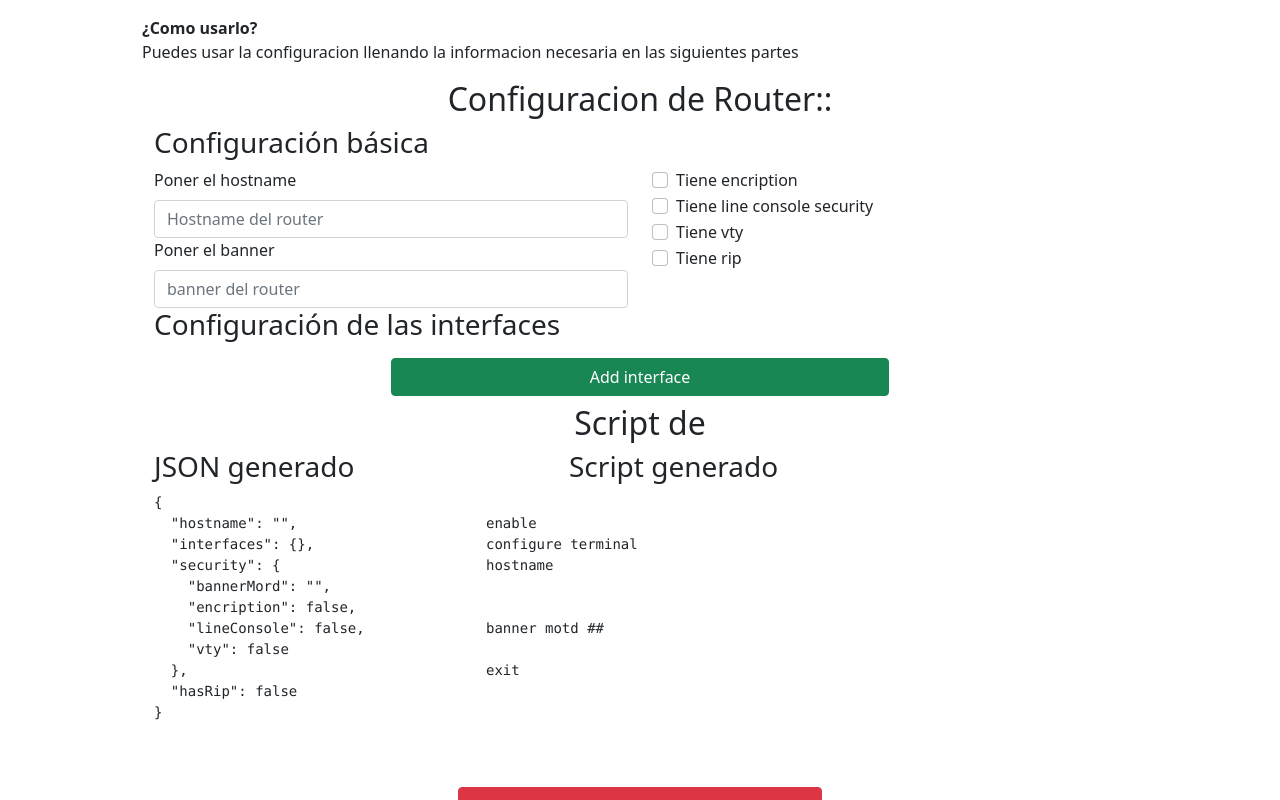
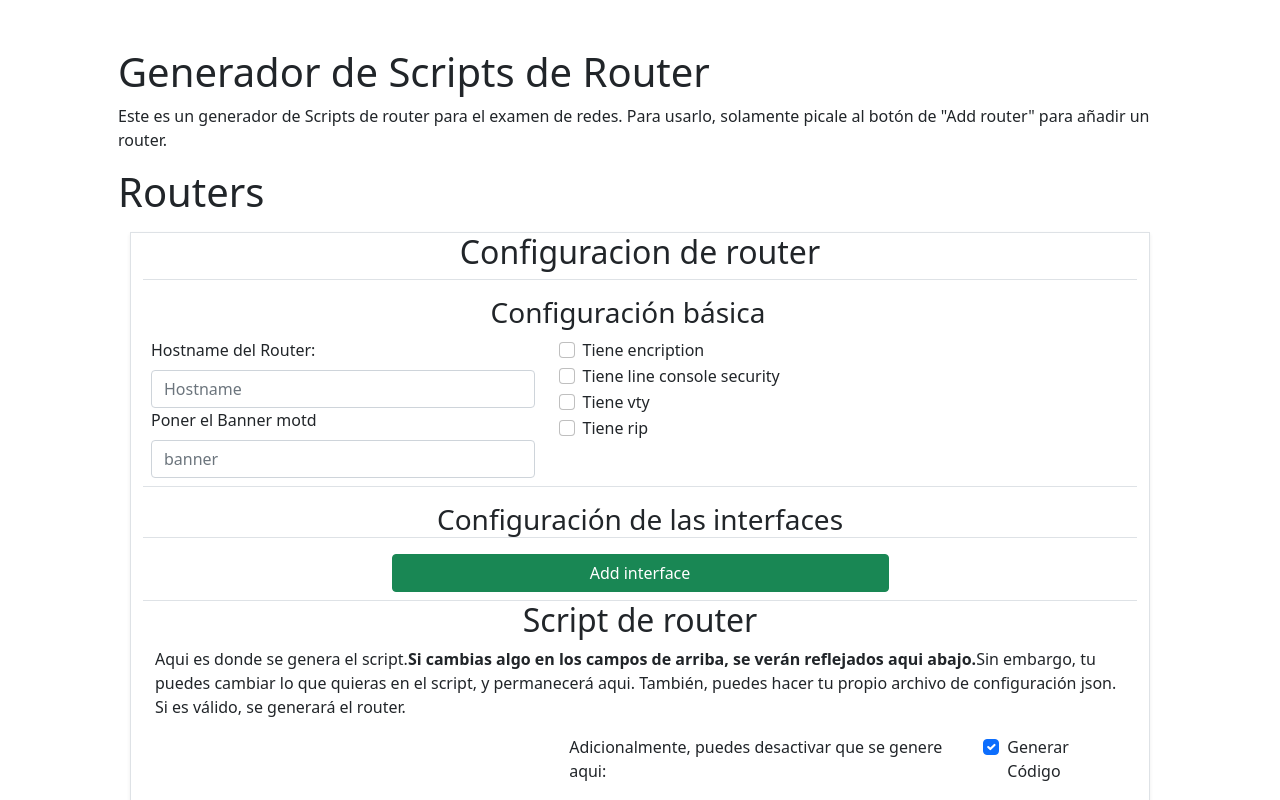
Before and after one commit to G00Z-G00Z/generador-scripts-redes, a React (Create React App) app: page / in a window 1280 px wide. Both pictures are taken after a click on the button "Add Router". Shown: the top 800 px of the page. Built offline with nearby package versions, Linux system fonts and the light colour scheme.

Commit message:
Finished with delighters

```diff
--- a/src/components/BasicRouterConfig.tsx
+++ b/src/components/BasicRouterConfig.tsx
@@ -10,17 +10,17 @@ export const BasicRouterConfig = () => {
 	const { bannerMord, encription, lineConsole, vty } = security;
 
 	return (
-		<>
-			<h3>Configuración básica</h3>
-			<div className="col col-6">
+		<div className="row p-2">
+			<h3 className="text-center mt-2">Configuración básica</h3>
+			<div className="col col-5">
 				<label htmlFor="hostname" className="form-label">
-					Poner el hostname
+					Hostname del Router:
 				</label>
 				<input
 					type="text"
 					className="form-control"
 					name="hostname"
-					placeholder="Hostname del router"
+					placeholder="Hostname"
 					value={hostname}
 					onChange={(e) => {
 						dispatch({
@@ -30,13 +30,13 @@ export const BasicRouterConfig = () => {
 					}}
 				/>
 				<label htmlFor="banner" className="form-label">
-					Poner el banner
+					Poner el Banner motd
 				</label>
 				<input
 					type="text"
 					className="form-control"
 					name="banner"
-					placeholder="banner del router"
+					placeholder="banner"
 					value={bannerMord}
 					onChange={(e) => {
 						dispatch({
@@ -94,6 +94,6 @@ export const BasicRouterConfig = () => {
 					}}
 				/>
 			</div>
-		</>
+		</div>
 	);
 };
--- a/src/components/GenratedScript.tsx
+++ b/src/components/GenratedScript.tsx
@@ -1,33 +1,105 @@
 import React, { useContext, useEffect, useRef, useState } from "react";
 import { RouterConfigContext } from "../context/ReactConfigContext";
+import { useToggle } from "../hooks/useToggle";
+import { RouterItemConfigurable } from "../reducers/RouterConfigReducer";
 import { router2script } from "../utils/router2script";
+import { CheckBoxes } from "./CheckBoxes";
+import { RouterInterface, Router } from "../types/redes-types";
 
 export const GenratedScript = () => {
-	const { routerConfig } = useContext(RouterConfigContext);
+	const { routerConfig, dispatch } = useContext(RouterConfigContext);
 
 	const [textJson, setTextJson] = useState("");
-	const [textScript, setTextScript] = useState("Todavía nada");
+	const [textScript, setTextScript] = useState("");
 	const timeId = useRef<NodeJS.Timeout | null>(null);
+	const [rowNumber, setRowNumber] = useState(20);
+	const [shouldReload, toggleReload] = useToggle(true);
 
 	useEffect(() => {
 		timeId.current && clearTimeout(timeId.current);
-
+		if (!shouldReload) return;
 		timeId.current = setTimeout(() => {
 			setTextJson(JSON.stringify(routerConfig, null, 2));
 			setTextScript(router2script(routerConfig));
+			setRowNumber(
+				Math.max(
+					10,
+					textJson.split(/\r\n|\r|\n/).length,
+					textScript.split(/\r\n|\r|\n/).length
+				) + 4
+			);
 		}, 1000);
-	}, [routerConfig]);
+	}, [routerConfig, shouldReload]);
 
 	return (
-		<p className="container mt-2">
-			<h2 className="text-center">Script de {routerConfig.hostname || ""}</h2>
+		<p className="container mt-2 border-top">
+			<h2 className="text-center">
+				Script de {routerConfig.hostname || "router"}
+			</h2>
+			<p>
+				Aqui es donde se genera el script.
+				<b>
+					Si cambias algo en los campos de arriba, se verán reflejados aqui
+					abajo.
+				</b>
+				Sin embargo, tu puedes cambiar lo que quieras en el script, y
+				permanecerá aqui. También, puedes hacer tu propio archivo de
+				configuración json. Si es válido, se generará el router.
+			</p>
 			<div className="row">
-				<h3 className="col-5">JSON generado </h3>
-				<h3 className="col-7">Script generado </h3>
+				<p className="offset-5 col-5">
+					Adicionalmente, puedes desactivar que se genere aqui:
+				</p>
+				<div className="col-2 text">
+					<CheckBoxes
+						label="Generar Código"
+						name="hot-reload"
+						onChange={toggleReload}
+						value={shouldReload}
+					/>
+				</div>
 			</div>
 			<div className="row">
-				<pre className="col-4 text-break ">{textJson}</pre>
-				<pre className="col-7 text-break">{textScript}</pre>
+				<div className="col-md-5 order-1 order-md-0">
+					<h3>JSON generado </h3>
+					<textarea
+						value={textJson}
+						className="form-control"
+						rows={rowNumber}
+						spellCheck={false}
+						onChange={({ target }) => {
+							let newText: string;
+							let newRouter: Router;
+							try {
+								newRouter = JSON.parse(target.value) as Router;
+								newText = router2script(newRouter);
+							} catch (error) {
+								return;
+							}
+							setTextJson(target.value);
+							setTextScript(newText);
+
+							dispatch({
+								type: RouterItemConfigurable.updateAllRouter,
+								payload: {
+									router: newRouter,
+								},
+							});
+						}}
+					></textarea>
+				</div>
+				<div className="col-md-7">
+					<h3>Script generado </h3>
+					<textarea
+						value={textScript}
+						className="form-control"
+						rows={rowNumber}
+						onChange={({ target }) => {
+							setTextScript(target.value);
+						}}
+						spellCheck={false}
+					></textarea>
+				</div>
 			</div>
 		</p>
 	);
--- a/src/components/Interface.tsx
+++ b/src/components/Interface.tsx
@@ -9,19 +9,14 @@ import { RouterInterface, RouterInterfaceCables } from "../types/redes-types";
 import { useToggle } from "../hooks/useToggle";
 import { DhcpConfig } from "./DhcpConfig";
 import { InputUseForm } from "./InputUseForm";
-import { keyGeneratorFunc } from "../utils/keyGenerator";
-import { emptyDhcpConfiguration } from "../utils/emptyInterfaces";
 
 type CableTypes = "serial" | "fastethernet" | "gigabitethernet";
-
-const keyGenerator = keyGeneratorFunc();
 
 export const Interface: FC<{ id: string; routerInter: RouterInterface }> = ({
 	id,
 	routerInter,
 }) => {
-	const { description, interfaceCableType, ipMask, ipAddress, dhcp } =
-		routerInter;
+	const { description, interfaceCableType, ipMask, ipAddress } = routerInter;
 
 	const { dispatch } = useContext(RouterConfigContext);
 
@@ -69,7 +64,6 @@ export const Interface: FC<{ id: string; routerInter: RouterInterface }> = ({
 
 	return (
 		<div className="container">
-			<h4 className="text-center">Configuración para {descriptionForm}</h4>
 			<div className="row">
 				<div className="col-6">
 					<strong>Select Type of cable</strong>
--- a/src/components/InterfaceConfig.tsx
+++ b/src/components/InterfaceConfig.tsx
@@ -25,16 +25,18 @@ export const InterfaceConfig = () => {
 
 	return (
 		<>
-			<h3>Configuración de las interfaces</h3>
+			<h3 className="text-center mt-3 border-bottom">
+				Configuración de las interfaces
+			</h3>
 			<div className="interfaces" ref={divRef}>
 				{Object.keys(routerConfig.interfaces).map((key) => {
 					const inter = routerConfig.interfaces[key];
 					return (
-						<div key={key} className="interface row">
+						<div key={key} className="interface row border-bottom p-3 p-md-1">
 							<div className="my-1">
 								<Interface id={key} routerInter={inter} />
 								<button
-									className="btn btn-danger col-4 offset-8"
+									className="btn btn-danger col-4 offset-4 mt-2"
 									onClick={() => {
 										dispatch({
 											type: RouterItemConfigurable.eraseInterface,
--- a/src/components/RouterApp.tsx
+++ b/src/components/RouterApp.tsx
@@ -33,9 +33,15 @@ export const RouterApp = () => {
 	}, [allRouters, setValue]);
 
 	return (
-		<div className="container">
+		<div className="container my-5 px-md-5 px-1">
+			<h1>Generador de Scripts de Router</h1>
+			<p>
+				Este es un generador de Scripts de router para el examen de redes. Para
+				usarlo, solamente picale al botón de "Add router" para añadir un router.{" "}
+			</p>
+			<h1>Routers</h1>
+
 			{Object.entries(allRouters).map(([key, router]) => {
-				console.log("Debería anadir un router aqui");
 				return (
 					<div className="container my-3" key={key}>
 						<RouterConfigurationScreen
--- a/src/components/RouterConfiguration.tsx
+++ b/src/components/RouterConfiguration.tsx
@@ -5,10 +5,10 @@ export const RouterConfiguration = () => {
 	return (
 		<>
 			<div className="container">
-				<div className="row">
+				<div className="row border-top">
 					<BasicRouterConfig />
 				</div>
-				<div className="row">
+				<div className="row border-top">
 					<InterfaceConfig />
 				</div>
 			</div>
--- a/src/components/RouterConfigurationScreen.tsx
+++ b/src/components/RouterConfigurationScreen.tsx
@@ -18,7 +18,6 @@ interface Props {
 
 export const RouterConfigurationScreen: FC<Props> = ({
 	routerConfigParameters,
-	updateRouter,
 	id,
 }) => {
 	const [value, setValue, removeValue] = useSessionStorage(
@@ -48,13 +47,12 @@ export const RouterConfigurationScreen: FC<Props> = ({
 				dispatch,
 			}}
 		>
-			<div className="container mb-5 px-5">
-				<p>
-					<b>¿Como usarlo?</b> <br /> Puedes usar la configuracion llenando la
-					informacion necesaria en las siguientes partes
-				</p>
+			<div className="container mb-3 border shadow-sm">
 				<h2 className="text-center">
-					Configuracion de {`Router::${routerConfig.hostname}` || "router"}
+					Configuracion de{" "}
+					{`${
+						routerConfig.hostname ? `router:${routerConfig.hostname}` : "router"
+					}`}
 				</h2>
 				<RouterConfiguration />
 				<GenratedScript />
--- a/src/reducers/RouterConfigReducer.tsx
+++ b/src/reducers/RouterConfigReducer.tsx
@@ -1,9 +1,5 @@
 import { emptyRouterInterface } from "../utils/emptyInterfaces";
-import {
-	DHCPConfiguration,
-	Router,
-	RouterInterface,
-} from "../types/redes-types";
+import { Router, RouterInterface } from "../types/redes-types";
 
 export enum RouterItemConfigurable {
 	hostname,
@@ -15,6 +11,7 @@ export enum RouterItemConfigurable {
 	update,
 	createNewInterface,
 	setRip,
+	updateAllRouter,
 }
 
 export type RouterActions =
@@ -26,6 +23,12 @@ export type RouterActions =
 			type: RouterItemConfigurable.setRip;
 			payload: {
 				value: boolean;
+			};
+	  }
+	| {
+			type: RouterItemConfigurable.updateAllRouter;
+			payload: {
+				router: Router;
 			};
 	  }
 	| {
@@ -73,6 +76,8 @@ export const RouterReducer = (
 	switch (action.type) {
 		case RouterItemConfigurable.hostname:
 			return { ...router, hostname: action.payload };
+		case RouterItemConfigurable.updateAllRouter:
+			return action.payload.router;
 		case RouterItemConfigurable.banner:
 			newState = { ...router };
 			newState.security.bannerMord = action.payload;
```
